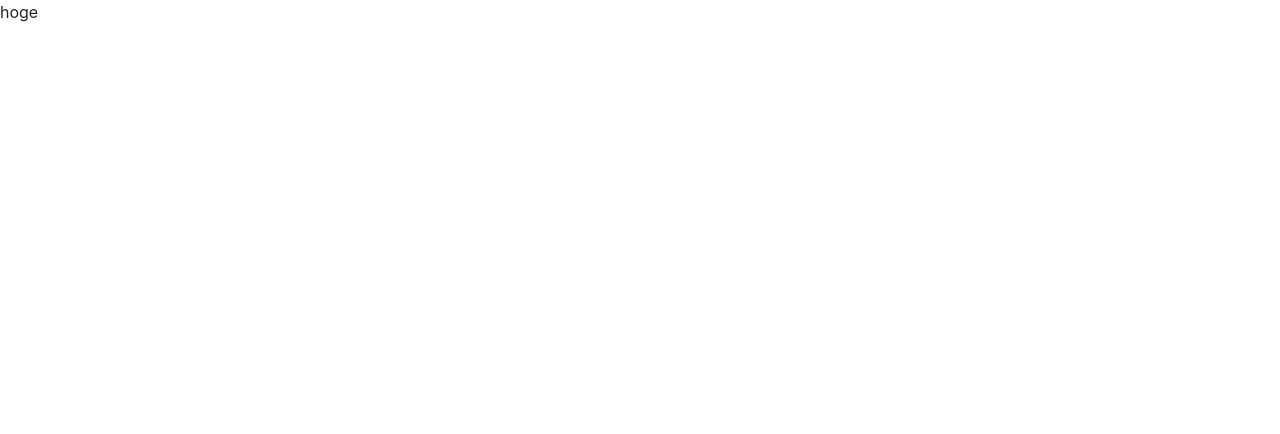
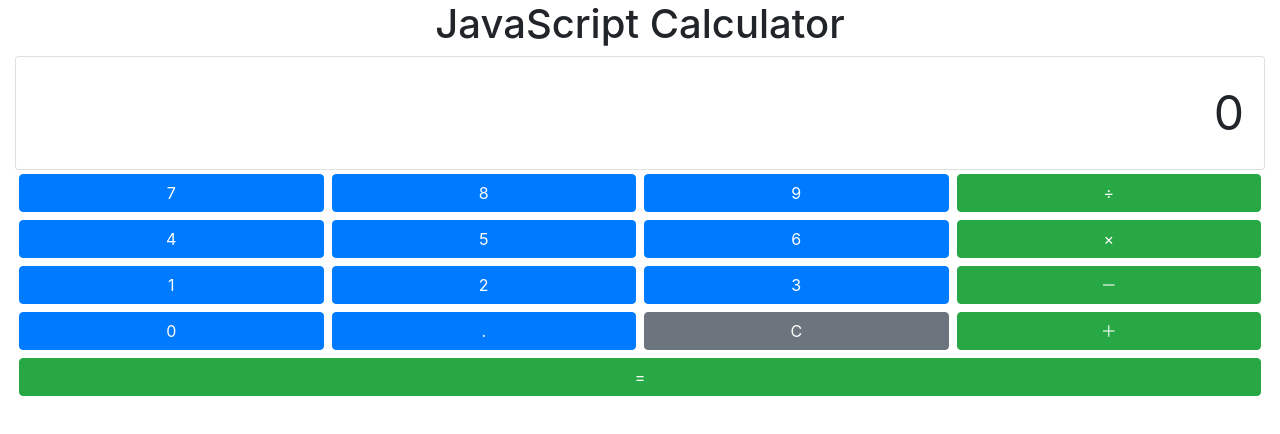
Before and after one commit to yk3108/javascript-calculator-typescript, a React (Create React App) app: page / in a window 1280 px wide. Shown: the top 434 px of the page. Built offline with nearby package versions, Linux system fonts and the light colour scheme.

Commit message:
change tsx

```diff
--- a/src/components/App.tsx
+++ b/src/components/App.tsx
@@ -1,15 +1,144 @@
 // eslint-disable-next-line no-use-before-define
-import React, { useState } from "react";
-import { Container, Row, Col, Card } from "react-bootstrap";
-import { Pad } from "./Pad";
-import "bootstrap/dist/css/bootstrap.min.css";
+import React, { useState } from 'react';
+import { Container, Row, Col, Card } from 'react-bootstrap';
+import Pad from './Pad';
+import 'bootstrap/dist/css/bootstrap.min.css';
 
 const App: React.FC = () => {
-  const [display, setDisplay] = useState(0);
+  const [display, setDisplay] = useState('0');
   const [hasOperator, setHasOperator] = useState(false);
-  const [operator, setOperator] = useState("");
+  const [operator, setOperator] = useState('');
+  const [isMinus, setIsMinus] = useState(false);
+  const [result, setResult] = useState(0);
 
-  return <>hoge</>;
+  const onNumberButtonClick = (inputNumber: number) => {
+    let newDisplay = display;
+
+    if (display === '0' && inputNumber === 0) {
+      return;
+    }
+
+    if (hasOperator) {
+      newDisplay = '';
+      setHasOperator(false);
+    }
+
+    if (display === '0') {
+      newDisplay = inputNumber.toString();
+    } else {
+      newDisplay += inputNumber.toString();
+    }
+
+    setDisplay(newDisplay);
+  };
+
+  const onDecimalButtonClick = () => {
+    let newDisplay = '';
+
+    if (hasOperator) {
+      newDisplay = '0.';
+      setHasOperator(false);
+    } else if (display.indexOf('.') === -1) {
+      newDisplay += `${display}.`;
+    } else {
+      return;
+    }
+
+    setDisplay(newDisplay);
+  };
+
+  const calculate = (newOperator: string, displayNumber: number) => {
+    const num = isMinus ? displayNumber * -1 : displayNumber;
+    let newResult = result;
+
+    switch (newOperator) {
+      case '＋':
+        newResult += num;
+        break;
+
+      case '－':
+        newResult -= num;
+        break;
+
+      case '×':
+        newResult *= num;
+        break;
+
+      case '÷':
+        if (num === 0) {
+          return false;
+        }
+        newResult /= num;
+        break;
+
+      default:
+        break;
+    }
+
+    setResult(newResult);
+    setDisplay(newResult.toString());
+    return true;
+  };
+
+  const onOperatorButtonClick = (inOperator: string) => {
+    const displayNumber = Number(display);
+    let inputOperator = inOperator;
+
+    if (operator && !hasOperator) {
+      if (!calculate(operator, displayNumber)) {
+        return;
+      }
+    } else {
+      if (inputOperator === '－' && (operator === '×' || operator === '÷')) {
+        setIsMinus(true);
+        inputOperator = operator;
+      } else {
+        setIsMinus(false);
+      }
+
+      setResult(displayNumber);
+    }
+
+    setOperator(inputOperator);
+    setHasOperator(true);
+  };
+
+  const onClearButtonClick = () => {
+    setDisplay('0');
+    setResult(0);
+    setHasOperator(false);
+    setOperator('');
+    setIsMinus(false);
+  };
+
+  return (
+    <Container fluid className="text-center">
+      <Row>
+        <Col>
+          <h1>JavaScript Calculator</h1>
+        </Col>
+      </Row>
+      <Row>
+        <Col>
+          <Card>
+            <Card.Body
+              id="display"
+              className="text-right"
+              style={{ fontSize: '3rem' }}
+            >
+              {display}
+            </Card.Body>
+          </Card>
+        </Col>
+      </Row>
+      <Pad
+        onNumberButtonClick={onNumberButtonClick}
+        onOperatorButtonClick={onOperatorButtonClick}
+        onClearButtonClick={onClearButtonClick}
+        onDecimalButtonClick={onDecimalButtonClick}
+      />
+    </Container>
+  );
 };
 
 export default App;
```
